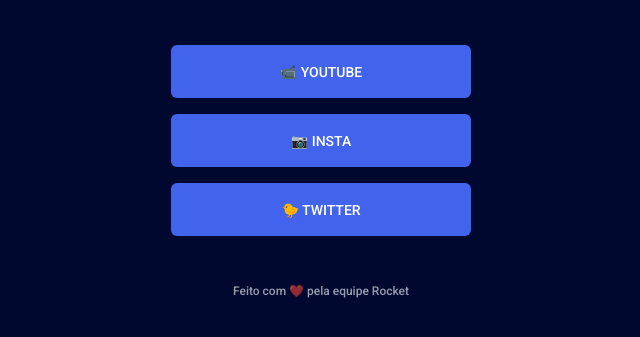
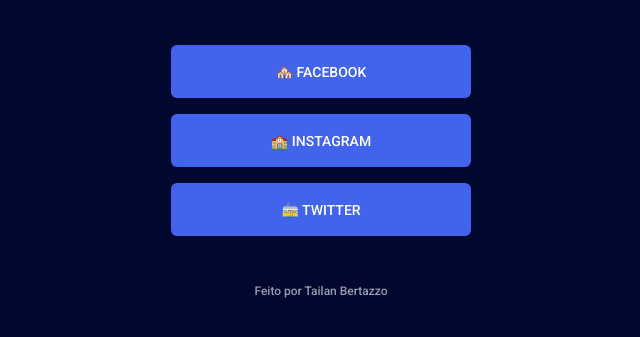
Before and after one commit to tailanbertazzo/HTML, a plain HTML site: page index.html in a window 1280 px wide. Shown: the part 261-598 px from the top of the page, without its empty margins (319-959 px from the left). Drawn offline with Linux system fonts and the light colour scheme.

Commit message:
Links Oficiais

```diff
--- a/index.html
+++ b/index.html
@@ -19,22 +19,22 @@
 
     <ul>
       <li>
-        <a href="https://youtube.com"
-        target="_blanck">📹 Youtube
+        <a href="https://www.facebook.com/tailan.bertazzo.1/"
+        target="_blanck">🏘️ facebook
         </a>
       </li>
       <li>
-        <a href="https://instagram.com"
-        target="_blanck">📷 Insta
+        <a href="https://www.instagram.com/tailanbertazzo/"
+        target="_blanck">🏫 instagram
         </a>
       </li>
       <li>
-        <a href="https://twitter.com"
-        target="_blanck">🐤 Twitter</a>
+        <a href="https://twitter.com/BertazzoTailan"
+        target="_blanck">🚋 twitter</a>
       </li>
     </ul>
 
-    <footer>Feito com ❤️ pela equipe Rocket</footer>
+    <footer>Feito por Tailan Bertazzo</footer>
 
   </div>
 
```
